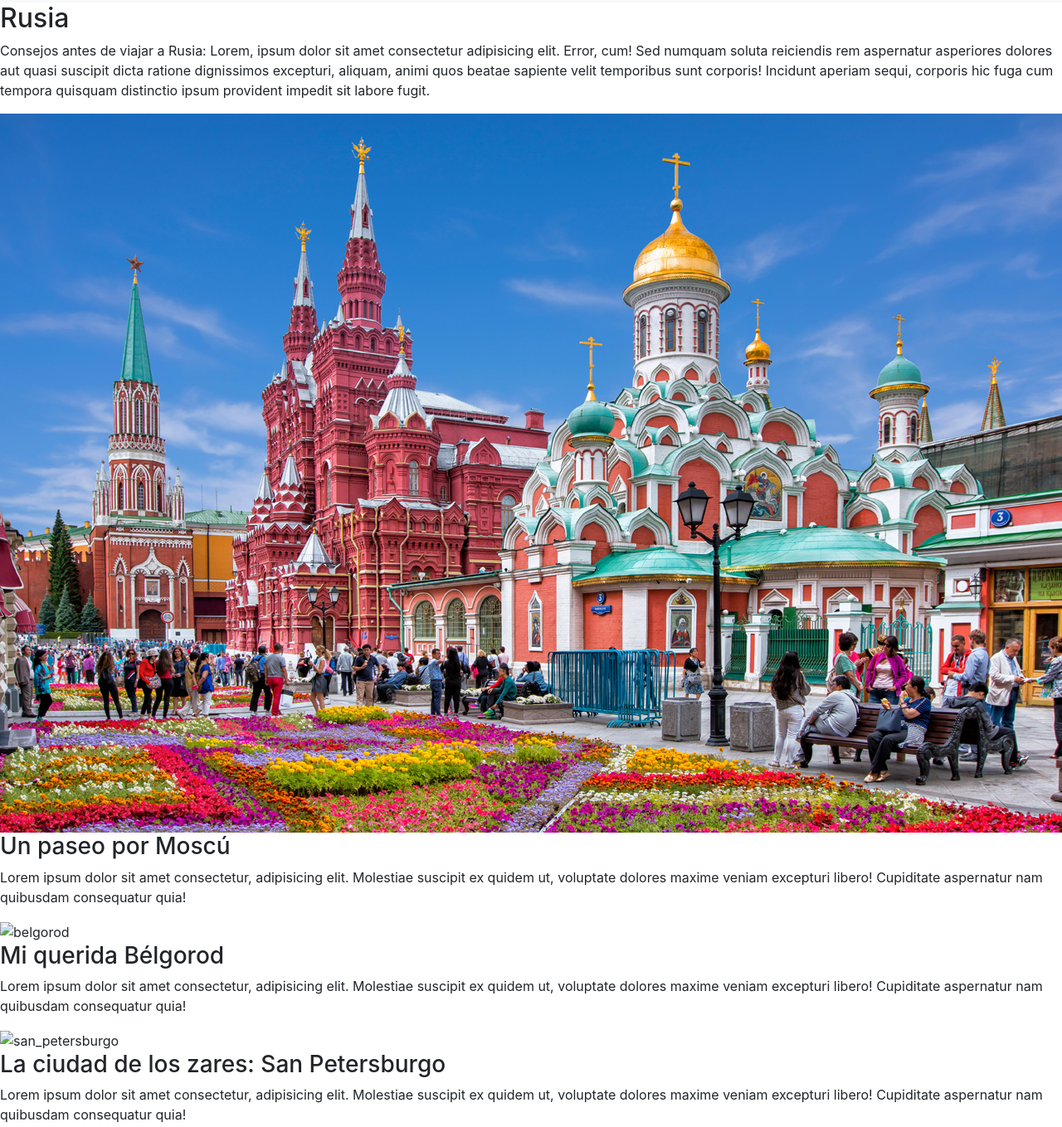
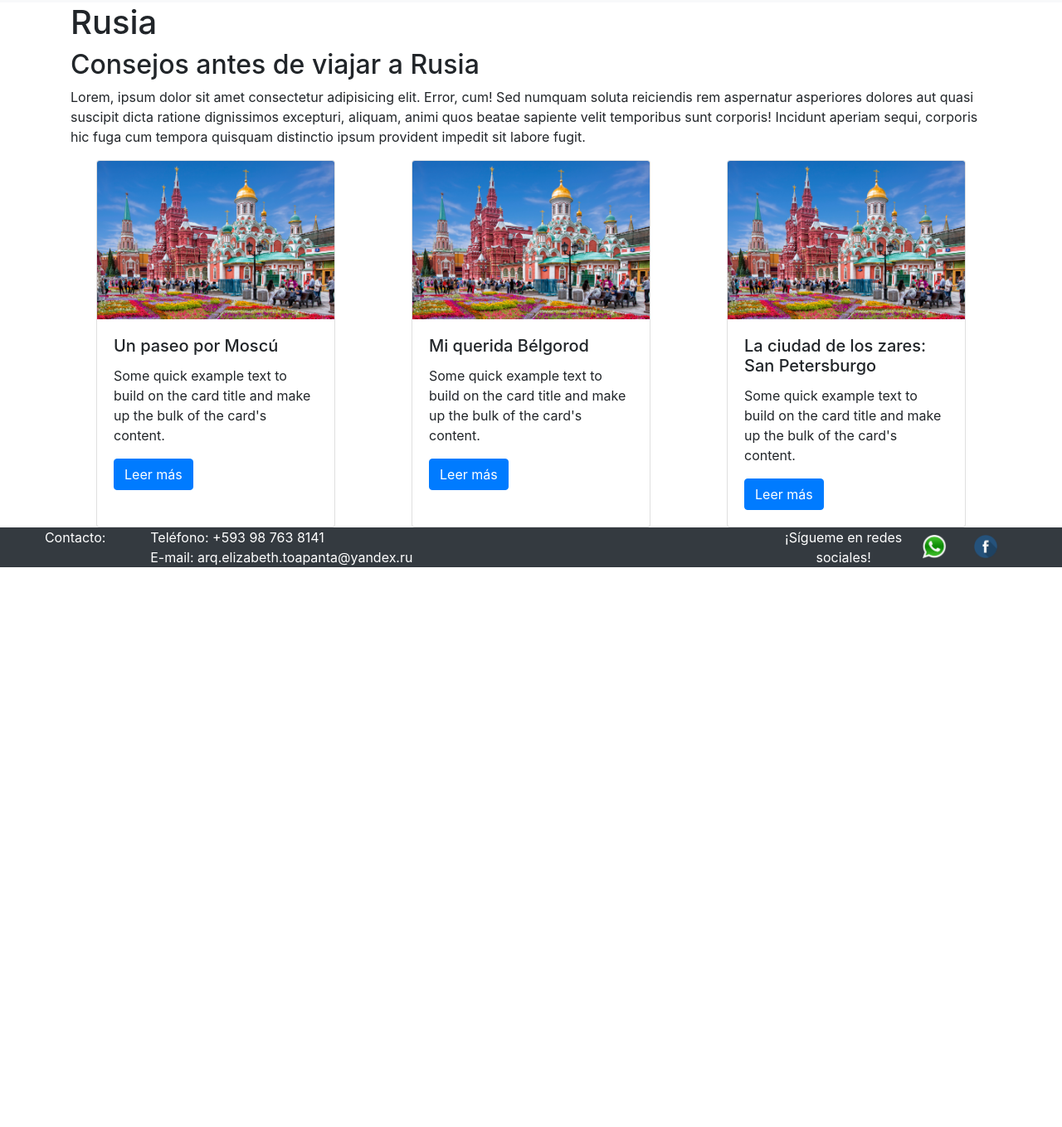
Before and after one commit to rdts95/Proyecto_Toapanta, a website: page pages/rusia.html in a window 1280 px wide. Shown: the part 69-1428 px from the top of the page at 83% size. After the commit the page ends 800 px from the top, so only its background shows below. Drawn offline with nearby package versions, Linux system fonts and the light colour scheme; files whose address does not match are found by name.

Commit message:
Realicé algunos ajustes y modifiqué la primera versión de la sección: Rusia

```diff
--- a/css/estilos.css
+++ b/css/estilos.css
@@ -20,8 +20,9 @@
 
 /* Estilos sección HOME */
 .avatar {
-  height: 50vh;
-  width: 50vh; }
+  width: 30%;
+
+}
 
 /* Estilos sección AMÉRICA LATINA */
 
--- a/pages/rusia.html
+++ b/pages/rusia.html
@@ -52,28 +52,37 @@
         </nav>
     </header>
 
-    <main>
+    <main class="container">
+        <h1>Rusia</h1>
         <section>
-            <h2>Rusia</h2>
-            <p>Consejos antes de viajar a Rusia: Lorem, ipsum dolor sit amet consectetur adipisicing elit. Error, cum! Sed numquam soluta reiciendis rem aspernatur asperiores dolores aut quasi suscipit dicta ratione dignissimos excepturi, aliquam, animi quos beatae sapiente velit temporibus sunt corporis! Incidunt aperiam sequi, corporis hic fuga cum tempora quisquam distinctio ipsum provident impedit sit labore fugit.</p>
-
-            <article>
-                <img src="../img/moscu.jpg" alt="moscu">
-                <h3>Un paseo por Moscú</h3>
-                <p>Lorem ipsum dolor sit amet consectetur, adipisicing elit. Molestiae suscipit ex quidem ut, voluptate dolores maxime veniam excepturi libero! Cupiditate aspernatur nam quibusdam consequatur quia!</p>
-            </article>
-
-            <article>
-                <img src="../img/BELGOROD3.jpg" alt="belgorod">
-                <h3>Mi querida Bélgorod</h3>
-                <p>Lorem ipsum dolor sit amet consectetur, adipisicing elit. Molestiae suscipit ex quidem ut, voluptate dolores maxime veniam excepturi libero! Cupiditate aspernatur nam quibusdam consequatur quia!</p>
-            </article>
-
-            <article>
-                <img src="../img/peter2.jpg" alt="san_petersburgo">
-                <h3>La ciudad de los zares: San Petersburgo</h3>
-                <p>Lorem ipsum dolor sit amet consectetur, adipisicing elit. Molestiae suscipit ex quidem ut, voluptate dolores maxime veniam excepturi libero! Cupiditate aspernatur nam quibusdam consequatur quia!</p>
-            </article>
+            <h2>Consejos antes de viajar a Rusia</h2>
+            <p>Lorem, ipsum dolor sit amet consectetur adipisicing elit. Error, cum! Sed numquam soluta reiciendis rem aspernatur asperiores dolores aut quasi suscipit dicta ratione dignissimos excepturi, aliquam, animi quos beatae sapiente velit temporibus sunt corporis! Incidunt aperiam sequi, corporis hic fuga cum tempora quisquam distinctio ipsum provident impedit sit labore fugit.</p>
+        </section>
+        <section class="row d-flex justify-content-around">
+            <div class="card" style="width: 18rem;">
+                <img src="../img/galeria/moscu.jpg" class="card-img-top" alt="...">
+                <div class="card-body">
+                  <h5 class="card-title">Un paseo por Moscú</h5>
+                  <p class="card-text">Some quick example text to build on the card title and make up the bulk of the card's content.</p>
+                  <a href="#" class="btn btn-primary" data-target="#moscu" data-toggle="modal" role="button">Leer más</a>
+                </div>
+            </div>
+            <div class="card" style="width: 18rem;">
+                <img src="../img/galeria/moscu.jpg" class="card-img-top" alt="...">
+                <div class="card-body">
+                  <h5 class="card-title">Mi querida Bélgorod</h5>
+                  <p class="card-text">Some quick example text to build on the card title and make up the bulk of the card's content.</p>
+                  <a href="#" class="btn btn-primary">Leer más</a>
+                </div>
+            </div>
+            <div class="card" style="width: 18rem;">
+                <img src="../img/galeria/moscu.jpg" class="card-img-top" alt="...">
+                <div class="card-body">
+                  <h5 class="card-title">La ciudad de los zares: San Petersburgo</h5>
+                  <p class="card-text">Some quick example text to build on the card title and make up the bulk of the card's content.</p>
+                  <a href="#" class="btn btn-primary">Leer más</a>
+                </div>
+            </div>
         </section>
     </main>
     <footer class="container-fluid bg-dark text-white row ml-0">
@@ -89,6 +98,24 @@
             <a class="col-lg-2 col-6 pt-2" href="https://www.facebook.com/titinaelizabeth7" target="blank"><img src="/img/facebook.png" alt="whatsapp" class="redsocial_whatsapp float-left"></a>
         </article>
     </footer>
+    <div class="modal" id="moscu" tabindex="-1">
+        <div class="modal-dialog modal-dialog-centered modal-dialog-scrollable">
+          <div class="modal-content">
+            <div class="modal-header">
+              <h5 class="modal-title">Un paseo por Moscú</h5>
+              <button type="button" class="close" data-dismiss="modal">              </button>
+            </div>
+            <div class="modal-body">
+              <p>Lorem ipsum dolor sit amet consectetur adipisicing elit. Dolorem nulla fugiat suscipit, eos nisi laborum minus accusamus iure laudantium earum perspiciatis delectus quos expedita hic tempore illum similique ducimus in. Dolor dolorem facere accusamus dicta pariatur aut itaque molestias animi maiores voluptatum ipsa ducimus iure voluptatibus corrupti quis inventore hic corporis, quaerat id neque iste. Labore nobis commodi provident explicabo quam nisi! Aperiam officia nemo quasi sit dolorem alias expedita iste, quis ipsum. Distinctio dolore repudiandae exercitationem eum voluptatum, laboriosam atque quos dicta voluptates aut, sed ad magni debitis. Corrupti non iure vel deleniti quidem modi consectetur soluta tempore cum, incidunt quas neque nobis? Dolor harum ad ullam quis enim consequatur nobis possimus ab quisquam! Quae blanditiis excepturi magni, possimus commodi in. Quaerat eos consectetur unde aliquam facere quas earum nam, nemo saepe labore molestiae! Vitae cum atque rerum, impedit temporibus autem incidunt consequatur, inventore dignissimos debitis iste quae architecto.</p>
+            </div>
+            <div class="modal-footer">
+              <button type="button" class="btn btn-secondary" data-dismiss="modal">Close</button>
+            </div>
+          </div>
+        </div>
+    </div>
+
+
     <script src="https://code.jquery.com/jquery-3.5.1.slim.min.js"></script>
     <script src="https://cdn.jsdelivr.net/npm/bootstrap@4.6.0/dist/js/bootstrap.bundle.min.js"></script>
 
```
Also changed, not shown: index.html (+14 -14 lines).
